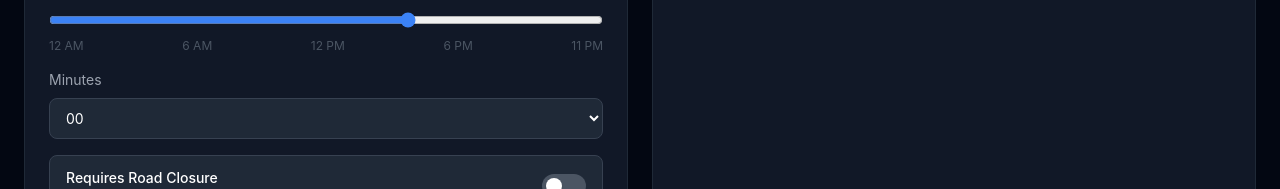
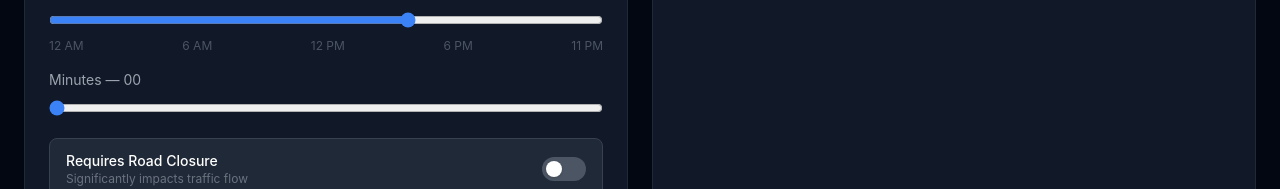
Before and after one commit to MAHESWARI-ROUT/Flipkart_grid, a React (Vite) app in the folder PULSE/frontend/: page / in a window 1280 px wide. Shown: the part 735-924 px from the top of the page. Built offline with nearby package versions, Linux system fonts and the light colour scheme; no server answers; the HTML template or start-up script is replaced by a standard one.

Commit message:
minute slider added

```diff
--- a/PULSE/frontend/src/components/IncidentForm.jsx
+++ b/PULSE/frontend/src/components/IncidentForm.jsx
@@ -310,19 +310,17 @@ export default function IncidentForm({ onResult, apiBase }) {
 
         {/* Minutes */}
         <label className="text-gray-400 text-sm block mb-2">
-          Minutes
+          Minutes — {String(form.minute).padStart(2, "0")}
         </label>
 
-        <select
+        <input
+          type="range"
+          min="0"
+          max="59"
           value={form.minute}
           onChange={e => set('minute', parseInt(e.target.value))}
-          className={inp}
-        >
-          <option value={0}>00</option>
-          <option value={15}>15</option>
-          <option value={30}>30</option>
-          <option value={45}>45</option>
-        </select>
+          className="w-full accent-blue-500 cursor-pointer"
+        />
       </div>
 
       {/* Road closure toggle — FIXED */}
```
Also changed, not shown: 1 other file (tests, documents, lock files or other folders).
